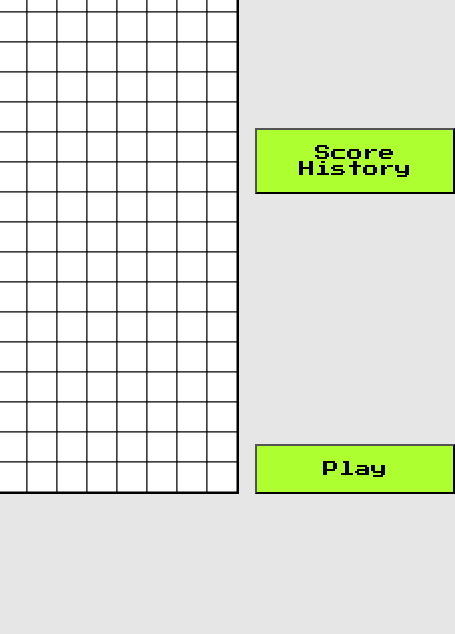
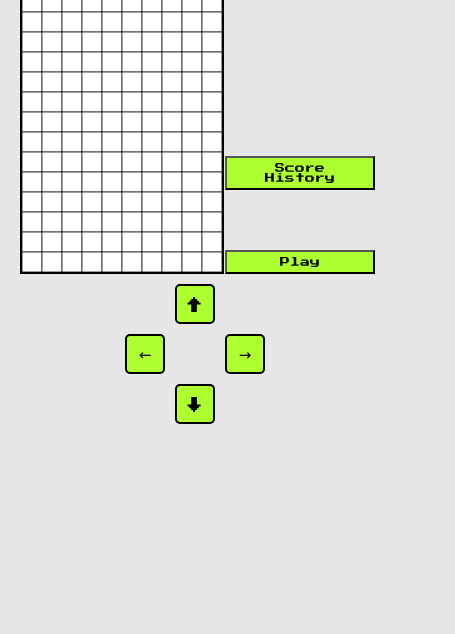
Before and after one commit to tthung14/game_tetris, a plain HTML site: page index.html in a window 390 px wide. Shown: the part 210-844 px from the top of the page, 455 px wide, since content can reach past the window. Drawn offline with Linux system fonts and the light colour scheme.

Commit message:
add move button

```diff
--- a/index.html
+++ b/index.html
@@ -30,6 +30,15 @@
         </div>
     </div>
 
+    <div id="button-move" class="container-footer">
+        <div class="button-footer">
+            <button class="play-btn-move" id="up-btn">↑</button>
+            <button class="play-btn-move" id="down-btn">↓</button>
+            <button class="play-btn-move" id="left-btn">←</button>
+            <button class="play-btn-move" id="right-btn">→</button>
+        </div>
+    </div>
+
     <div id="game-over-screen" class="game-over-screen">
         <h2>Game Over!</h2>
         <p>Your final score: <span id="final-score">0</span></p>
--- a/scripts/index.js
+++ b/scripts/index.js
@@ -555,7 +555,6 @@ exitButton.addEventListener('click', () => {
     historyScreen.style.display = "none";
 });
 
-
 document.addEventListener('keydown', (e) => {
     if (!board.gameOver && board.isPlaying) {
 
@@ -577,3 +576,20 @@ document.addEventListener('keydown', (e) => {
         }
     }
 });
+
+const upButton = document.getElementById('up-btn');
+upButton.addEventListener('click', () => {
+    brick.rotate();
+});
+const downButton = document.getElementById('down-btn');
+downButton.addEventListener('click', () => {
+    brick.moveDown();
+});
+const leftButton = document.getElementById('left-btn');
+leftButton.addEventListener('click', () => {
+    brick.moveLeft();
+});
+const rightButton = document.getElementById('right-btn');
+rightButton.addEventListener('click', () => {
+    brick.moveRight();
+});
--- a/style.css
+++ b/style.css
@@ -4,14 +4,14 @@
 
 body {
     background-color: #e6e6e6;
+    margin: 0;
 }
 
 .container {
     display: grid;
     grid-template-columns: 320px 200px;
     justify-content: center;
-    margin-top: 100px;
-
+    margin-top: 80px;
     position: relative;
 }
 
@@ -44,8 +44,11 @@ body {
 }
 
 #score-history-btn {
-    margin-bottom: 250px;
+    margin-bottom: 40%;
+}
 
+#button-move {
+    display: none;
 }
 
 /* css man hinh game over */
@@ -95,6 +98,7 @@ body {
     width: 350px;
     height: 40px;
     border-radius: 10px;
+    padding-left: 20px;
     margin-bottom: 30px;
 }
 #save-btn {
@@ -131,3 +135,119 @@ body {
 #history-screen #button #exit-btn{
     margin: 20px auto;
 }
+
+/* Mobile & table: width < 1024px */
+@media only screen and (max-width: 63.9375em) {
+
+}
+
+/* Mobile: width < 740px */
+@media only screen and (max-width: 46.1875em) {
+    .container {
+       width: 100%;
+       grid-template-columns: 200px 150px;
+    }
+    .side-bar h1 {
+        font-size: 20px;
+    }
+    .side-bar {
+        padding-left: 5px;
+        width: 150px;
+    }
+    #board {
+        width: 200px;
+    }
+    .play-btn {
+        font-size: 10px;
+        padding: 5px 10px;
+    }
+    .play-btn {
+        font-size: 10px;
+        padding: 5px 10px;
+    }
+
+    .container-footer {
+        display: flex;
+        justify-content: center;
+        align-items: center;
+        margin: 5px 0 0 0;
+        padding: 0;
+    }
+    .button-footer {
+        display: grid;
+        grid-template-columns: 50px 50px 50px; /* 3 cột */
+        grid-template-rows: 50px 50px 50px; /* 3 hàng */
+        justify-items: center;
+        align-items: center;
+    }
+    .play-btn-move {
+        width: 40px;
+        height: 40px;
+        font-size: 15px;
+        text-align: center;
+        background-color: greenyellow;
+        border: 2px solid black;
+        border-radius: 5px;
+        cursor: pointer;
+        display: flex;
+        justify-content: center;
+        align-items: center;
+    }
+    #up-btn {
+        grid-column: 2; /* Đặt ở cột giữa hàng trên */
+        grid-row: 1;
+    }
+    #left-btn {
+        grid-column: 1; /* Đặt ở cột đầu hàng giữa */
+        grid-row: 2;
+    }
+    #down-btn {
+        grid-column: 2; /* Đặt ở cột giữa hàng dưới */
+        grid-row: 3;
+    }
+    #right-btn {
+        grid-column: 3; /* Đặt ở cột cuối hàng giữa */
+        grid-row: 2;
+    }
+    #button-move {
+        display: flex;
+    }
+
+    .game-over-screen h2 {
+        font-size: 20px
+    }
+    .game-over-screen p {
+        font-size: 16px;
+    }
+    .game-over-screen button {
+        background-color: greenyellow;
+        font-size: 20px;
+        padding: 10px 20px;
+        cursor: pointer;
+    }
+    #name-text {
+        height: 25px;
+        margin-bottom: 10px;
+    }
+    #button {
+        display: flex;
+    }
+    #name {
+        width: 300px;
+        font-size: 11px;
+    }
+    #save-btn {
+        width: 150px;
+        font-size: 16px;
+        margin-right: 20px;
+    }
+    #restart-btn {
+        width: 150px;
+        font-size: 16px;
+    }
+}
+
+/* Tablet: width >= 740px and width < 1024px */
+@media only screen and (min-width: 46.25em) and (max-width: 63.9375em) {
+
+}
```
